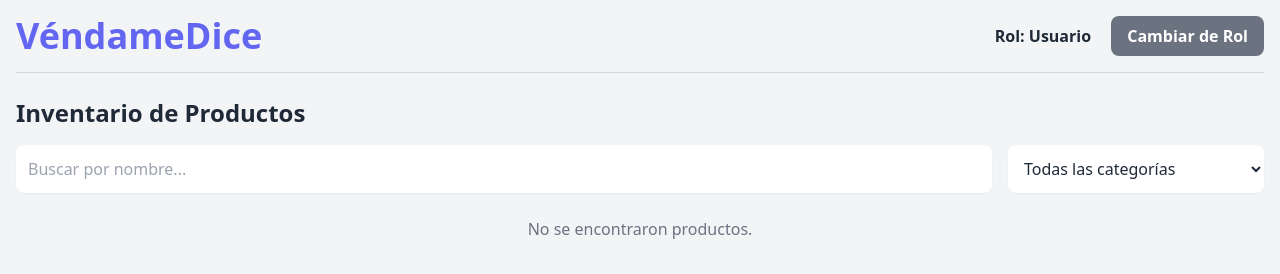
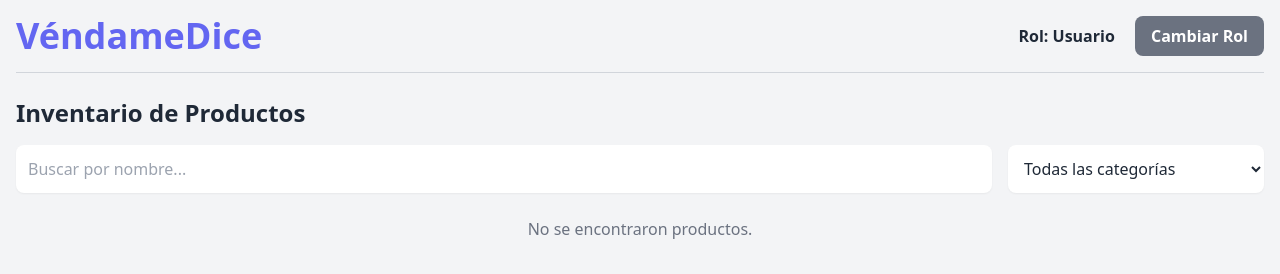
Before and after one commit to fbiramos/vendamedice, a plain HTML site: page index.html in a window 1280 px wide. Both pictures are taken after a click on the button "Ver Inventario". Drawn offline with nearby package versions, Linux system fonts and the light colour scheme; no server answers.

Commit message:
feat: Change 'Cambiar de Rol' to 'Cambiar Rol'

```diff
--- a/index.html
+++ b/index.html
@@ -169,7 +169,7 @@
             </div>
             <div>
                 <span id="role-display" class="font-semibold mr-4"></span>
-                <button id="change-role-btn" class="bg-gray-500 text-white font-bold py-2 px-4 rounded-lg hover:bg-gray-600 transition-colors">Cambiar de Rol</button>
+                <button id="change-role-btn" class="bg-gray-500 text-white font-bold py-2 px-4 rounded-lg hover:bg-gray-600 transition-colors">Cambiar Rol</button>
             </div>
         </header>
 
```
